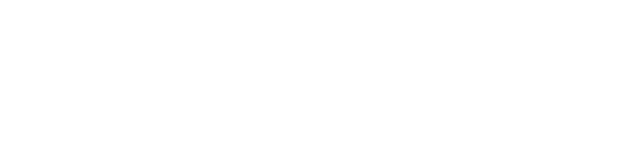
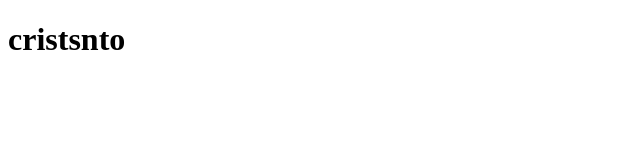
Before and after one commit to leesigma/Tugas_kelompok1, a plain HTML site: page index.html in a window 1280 px wide. Shown: the whole page, without its empty margins (0-640 px from the left). Drawn offline with Linux system fonts and the light colour scheme.

Commit message:
cristsnto

```diff
--- a/index.html
+++ b/index.html
@@ -6,6 +6,6 @@
     <title>Document</title>
 </head>
 <body>
-
+    <h1>cristsnto</h1>
 </body>
 </html>
```
